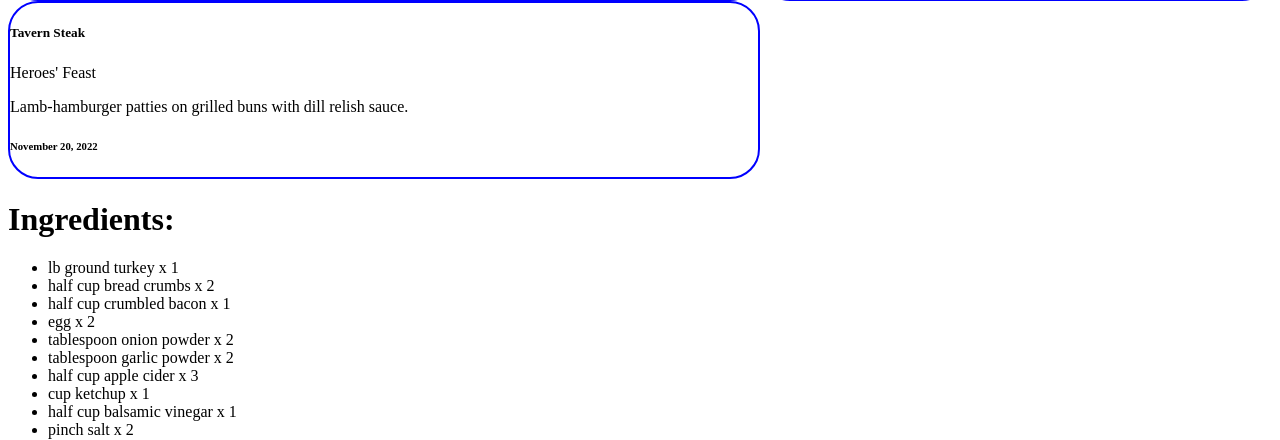
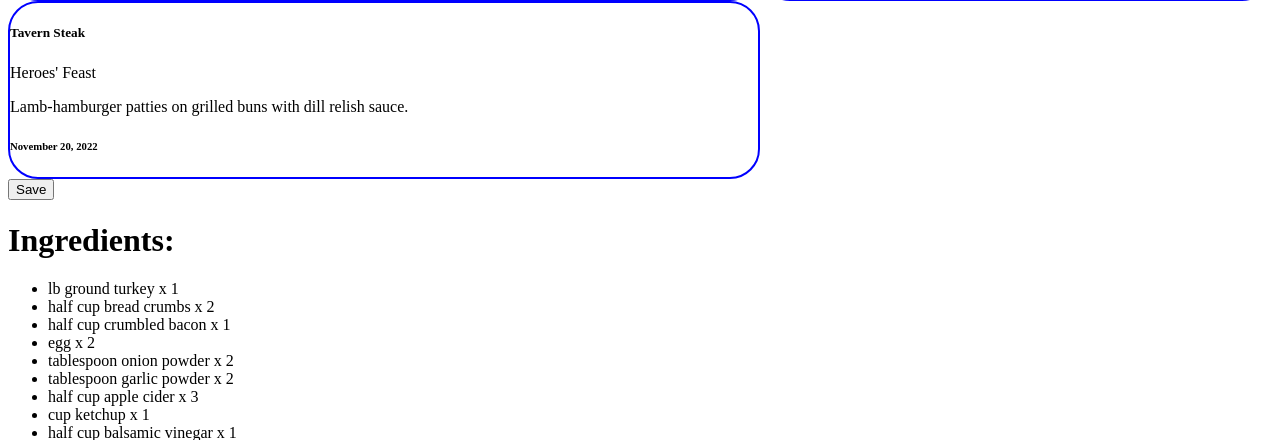
Before and after one commit to rougesteelproject/RecepieSite, a Django app: page / in a window 1280 px wide. Shown: the part 257-697 px from the top of the page. Run offline with Django 4.2, Linux system fonts and the light colour scheme; data comes from the database, SQL or seed files in the repository.

Commit message:
save button

```diff
--- a/recipes/models.py
+++ b/recipes/models.py
@@ -1,4 +1,5 @@
 from django.db import models
+from django.utils import timezone
 
 # Create your models here.
 
--- a/recipes/templates/recipes/meal_plan.html
+++ b/recipes/templates/recipes/meal_plan.html
@@ -20,6 +20,10 @@
     {% endfor %}
 </div>
 
+<form>
+    <input type="submit" name="Save" value="Save" />
+</form>
+
 
 <h1>Ingredients:</h1>
 
--- a/recipes/views.py
+++ b/recipes/views.py
@@ -3,12 +3,8 @@ from django.shortcuts import render
 from django.http import HttpResponse
 from . import models
 
-#TODO the preference_repetition_multiplier determines how often something should repeat
-#   The more you like something, the more often it will repeat
-#   Five scales from love = once every two weeks/ once in every generation, 'Very often = 2x as often', normal = 1x,  'less often = 0.5x', hate = never
-
 #You can't import to keep, but you can copy paste.
-# TODO a copy to clipboard button
+# TODO a javascript copy to clipboard button
 
 #TODO replace Counter with the solution here: https://github.com/python/typeshed/issues/3438 and have 1.5 cups instead of 3x half-cups
 
@@ -23,14 +19,21 @@ def home(request):
     # TODO where they're not stale (filter())
     #TODO stale-ness affected by repetition_multiplier
 
-    #TODO an accept recipe button that updates last_used
-    #TODO DB stretch goal, the last time a recipe was accepted/saved to the 14-day calendar
+    #TODO the preference_repetition_multiplier determines how often something should repeat
+    #   The more you like something, the more often it will repeat
+    #   Five scales from love = once every two weeks/ once in every generation, 'Very often = 2x as often', normal = 1x,  'less often = 0.5x', hate = never
 
     for recipe in recipes:
         ingredient_counter.update(recipe.ingredients)
 
-    context = {
-    'recipes': recipes,
-    'ingredient_list': ingredient_counter.items()
-    }
-    return render(request, 'recipes/meal_plan.html', context)
+    if request.method == 'POST':
+        #a save (accept recipe list) button that updates last_used
+        for recipe in recipes:
+            recipe.save()
+    else:
+
+        context = {
+        'recipes': recipes,
+        'ingredient_list': ingredient_counter.items()
+        }
+        return render(request, 'recipes/meal_plan.html', context)
```
